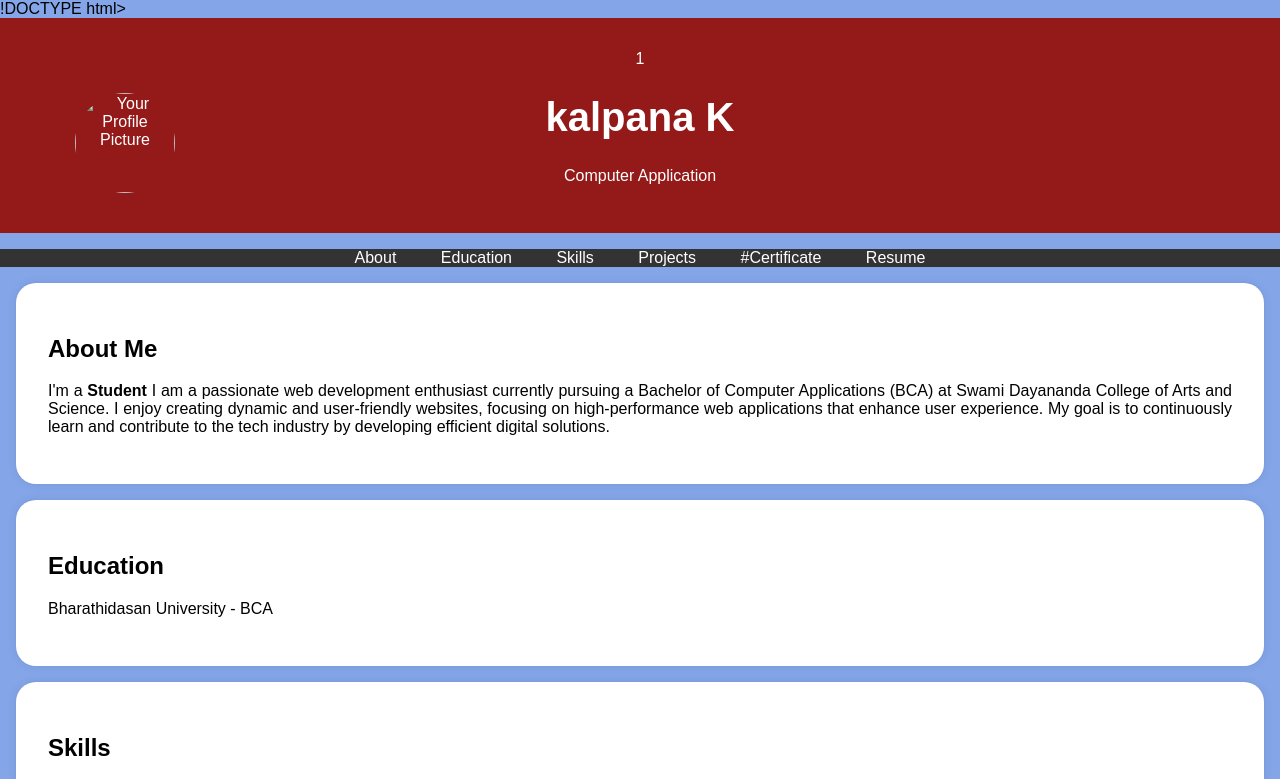
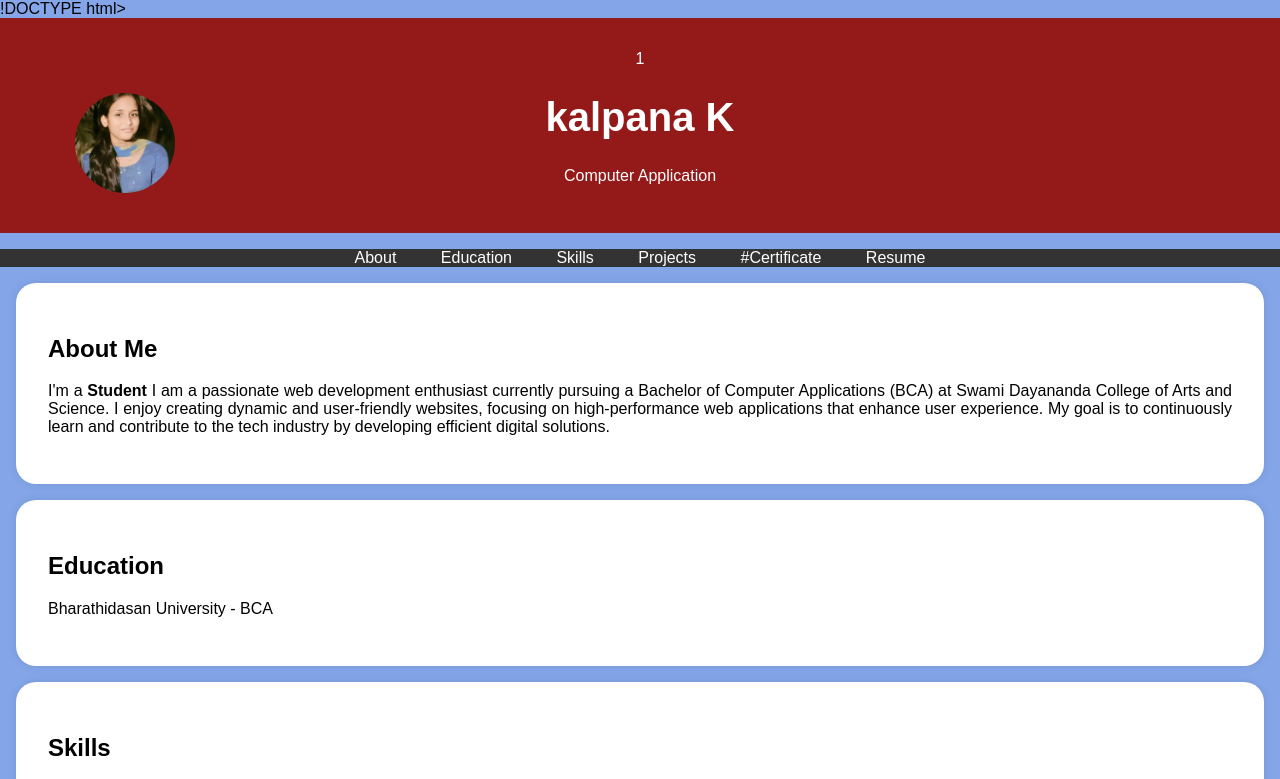
Before and after one commit to kalpana200625/digital-portfolio, a plain HTML site: page index.html in a window 1280 px wide. Shown: the top 779 px of the page. Drawn offline with Linux system fonts and the light colour scheme.

Commit message:
Update index.html

```diff
--- a/index.html
+++ b/index.html
@@ -95,7 +95,7 @@
     <header>
         <div class="header-content">
             <!-- Add your profile picture here -->
-            <img src=kalpana passport size.jpg" alt="Your Profile Picture" class="profile-picture">1
+            <img src="kalpana passport size.jpg" alt="Your Profile Picture" class="profile-picture">1
             <h1>kalpana K</h1>
             <p>Computer Application</p>
         </div>
```
